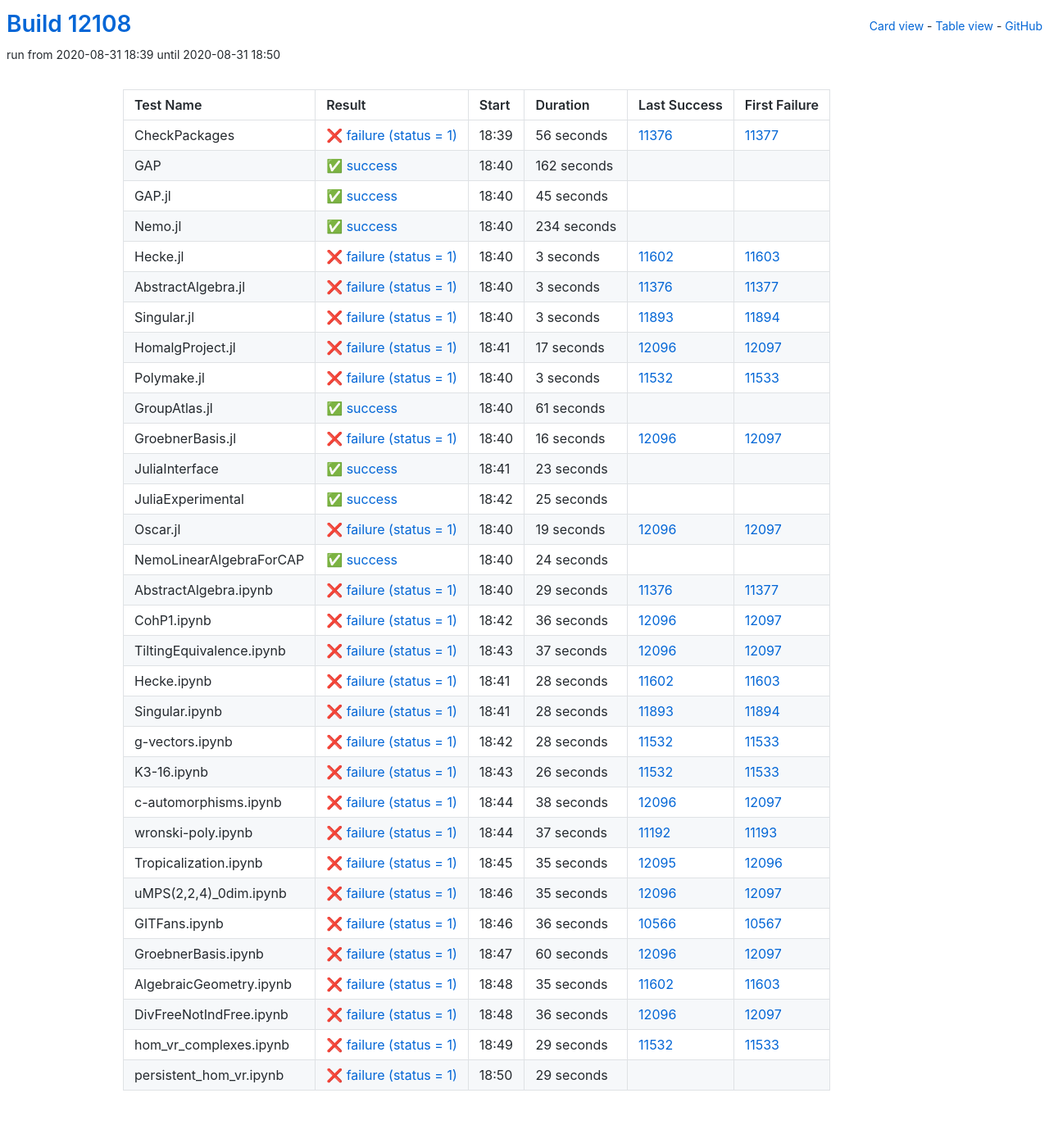
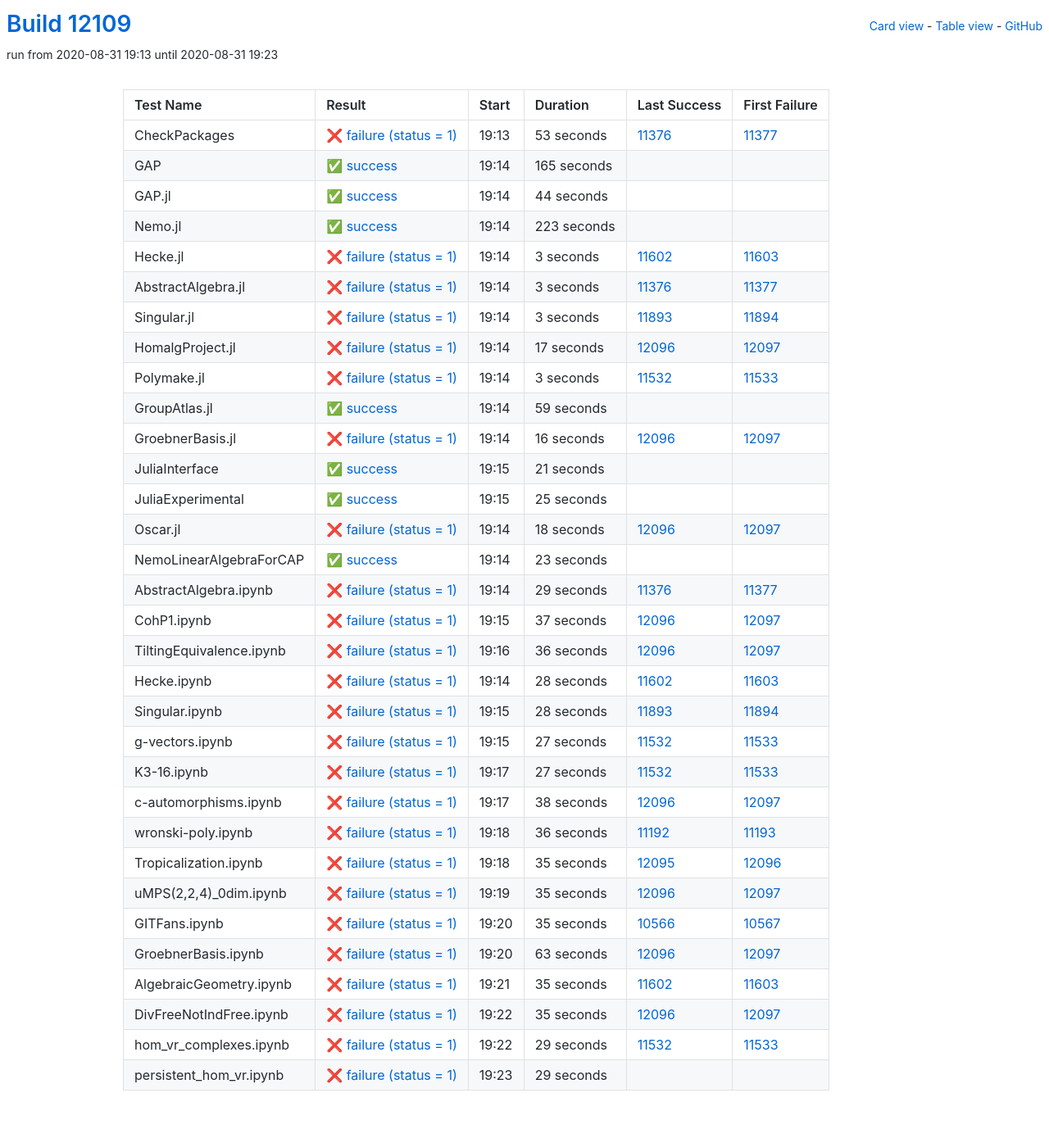
Before and after one commit to oscar-system/oscar-ci-status, a Jekyll site: the page built from table.html, in a window 1280 px wide. Shown: the whole page at 82% size. Built offline with Jekyll 4.4.1, drawn with Linux system fonts in a browser that asks for light colours.

Commit message:
Build #12109

```diff
--- a/_data/ci.yml
+++ b/_data/ci.yml
@@ -1,6 +1,6 @@
 ---
-build: 12108
-build_url: https://oscarci.mathematik.uni-kl.de/job/oscar/12108/
+build: 12109
+build_url: https://oscarci.mathematik.uni-kl.de/job/oscar/12109/
 job: oscar
 organization: oscar-system
 repo: oscar-ci-status
@@ -8,56 +8,56 @@
 tests:
 - name: CheckPackages
   id: checkpackages
-  log: https://oscarci.mathematik.uni-kl.de/job/oscar/12108/artifact/logs/build-12108/CheckPackages.log
-  start: 2020-08-31 18:39
+  log: https://oscarci.mathematik.uni-kl.de/job/oscar/12109/artifact/logs/build-12109/CheckPackages.log
+  start: 2020-08-31 19:13
   success: false
   exitcode: 1
   status: failure
-  duration: 56
+  duration: 53
   last_success: 11376
   last_success_url: https://oscarci.mathematik.uni-kl.de/job/oscar/11376/
   first_failure: 11377
   first_failure_url: https://oscarci.mathematik.uni-kl.de/job/oscar/11377/
 - name: GAP
   id: gap
-  log: https://oscarci.mathematik.uni-kl.de/job/oscar/12108/artifact/logs/build-12108/GAP.log
-  start: 2020-08-31 18:40
+  log: https://oscarci.mathematik.uni-kl.de/job/oscar/12109/artifact/logs/build-12109/GAP.log
+  start: 2020-08-31 19:14
   success: true
   exitcode: 0
   status: success
-  duration: 162
+  duration: 165
   last_success: false
   last_success_url:
   first_failure: false
   first_failure_url:
 - name: GAP.jl
   id: gap-jl
-  log: https://oscarci.mathematik.uni-kl.de/job/oscar/12108/artifact/logs/build-12108/GAP.jl.log
-  start: 2020-08-31 18:40
+  log: https://oscarci.mathematik.uni-kl.de/job/oscar/12109/artifact/logs/build-12109/GAP.jl.log
+  start: 2020-08-31 19:14
   success: true
   exitcode: 0
   status: success
-  duration: 45
+  duration: 44
   last_success: false
   last_success_url:
   first_failure: false
   first_failure_url:
 - name: Nemo.jl
   id: nemo-jl
-  log: https://oscarci.mathematik.uni-kl.de/job/oscar/12108/artifact/logs/build-12108/Nemo.jl.log
-  start: 2020-08-31 18:40
+  log: https://oscarci.mathematik.uni-kl.de/job/oscar/12109/artifact/logs/build-12109/Nemo.jl.log
+  start: 2020-08-31 19:14
   success: true
   exitcode: 0
   status: success
-  duration: 234
+  duration: 223
   last_success: false
   last_success_url:
   first_failure: false
   first_failure_url:
 - name: Hecke.jl
   id: hecke-jl
-  log: https://oscarci.mathematik.uni-kl.de/job/oscar/12108/artifact/logs/build-12108/Hecke.jl.log
-  start: 2020-08-31 18:40
+  log: https://oscarci.mathematik.uni-kl.de/job/oscar/12109/artifact/logs/build-12109/Hecke.jl.log
+  start: 2020-08-31 19:14
   success: false
   exitcode: 1
   status: failure
@@ -68,8 +68,8 @@
   first_failure_url: https://oscarci.mathematik.uni-kl.de/job/oscar/11603/
 - name: AbstractAlgebra.jl
   id: abstractalgebra-jl
-  log: https://oscarci.mathematik.uni-kl.de/job/oscar/12108/artifact/logs/build-12108/AbstractAlgebra.jl.log
-  start: 2020-08-31 18:40
+  log: https://oscarci.mathematik.uni-kl.de/job/oscar/12109/artifact/logs/build-12109/AbstractAlgebra.jl.log
+  start: 2020-08-31 19:14
   success: false
   exitcode: 1
   status: failure
@@ -80,8 +80,8 @@
   first_failure_url: https://oscarci.mathematik.uni-kl.de/job/oscar/11377/
 - name: Singular.jl
   id: singular-jl
-  log: https://oscarci.mathematik.uni-kl.de/job/oscar/12108/artifact/logs/build-12108/Singular.jl.log
-  start: 2020-08-31 18:40
+  log: https://oscarci.mathematik.uni-kl.de/job/oscar/12109/artifact/logs/build-12109/Singular.jl.log
+  start: 2020-08-31 19:14
   success: false
   exitcode: 1
   status: failure
@@ -92,8 +92,8 @@
   first_failure_url: https://oscarci.mathematik.uni-kl.de/job/oscar/11894/
 - name: HomalgProject.jl
   id: homalgproject-jl
-  log: https://oscarci.mathematik.uni-kl.de/job/oscar/12108/artifact/logs/build-12108/HomalgProject.jl.log
-  start: 2020-08-31 18:41
+  log: https://oscarci.mathematik.uni-kl.de/job/oscar/12109/artifact/logs/build-12109/HomalgProject.jl.log
+  start: 2020-08-31 19:14
   success: false
   exitcode: 1
   status: failure
@@ -104,8 +104,8 @@
   first_failure_url: https://oscarci.mathematik.uni-kl.de/job/oscar/12097/
 - name: Polymake.jl
   id: polymake-jl
-  log: https://oscarci.mathematik.uni-kl.de/job/oscar/12108/artifact/logs/build-12108/Polymake.jl.log
-  start: 2020-08-31 18:40
+  log: https://oscarci.mathematik.uni-kl.de/job/oscar/12109/artifact/logs/build-12109/Polymake.jl.log
+  start: 2020-08-31 19:14
   success: false
   exitcode: 1
   status: failure
@@ -116,20 +116,20 @@
   first_failure_url: https://oscarci.mathematik.uni-kl.de/job/oscar/11533/
 - name: GroupAtlas.jl
   id: groupatlas-jl
-  log: https://oscarci.mathematik.uni-kl.de/job/oscar/12108/artifact/logs/build-12108/GroupAtlas.jl.log
-  start: 2020-08-31 18:40
+  log: https://oscarci.mathematik.uni-kl.de/job/oscar/12109/artifact/logs/build-12109/GroupAtlas.jl.log
+  start: 2020-08-31 19:14
   success: true
   exitcode: 0
   status: success
-  duration: 61
+  duration: 59
   last_success: false
   last_success_url:
   first_failure: false
   first_failure_url:
 - name: GroebnerBasis.jl
   id: groebnerbasis-jl
-  log: https://oscarci.mathematik.uni-kl.de/job/oscar/12108/artifact/logs/build-12108/GroebnerBasis.jl.log
-  start: 2020-08-31 18:40
+  log: https://oscarci.mathematik.uni-kl.de/job/oscar/12109/artifact/logs/build-12109/GroebnerBasis.jl.log
+  start: 2020-08-31 19:14
   success: false
   exitcode: 1
   status: failure
@@ -140,20 +140,20 @@
   first_failure_url: https://oscarci.mathematik.uni-kl.de/job/oscar/12097/
 - name: JuliaInterface
   id: juliainterface
-  log: https://oscarci.mathematik.uni-kl.de/job/oscar/12108/artifact/logs/build-12108/JuliaInterface.log
-  start: 2020-08-31 18:41
+  log: https://oscarci.mathematik.uni-kl.de/job/oscar/12109/artifact/logs/build-12109/JuliaInterface.log
+  start: 2020-08-31 19:15
   success: true
   exitcode: 0
   status: success
-  duration: 23
+  duration: 21
   last_success: false
   last_success_url:
   first_failure: false
   first_failure_url:
 - name: JuliaExperimental
   id: juliaexperimental
-  log: https://oscarci.mathematik.uni-kl.de/job/oscar/12108/artifact/logs/build-12108/JuliaExperimental.log
-  start: 2020-08-31 18:42
+  log: https://oscarci.mathematik.uni-kl.de/job/oscar/12109/artifact/logs/build-12109/JuliaExperimental.log
+  start: 2020-08-31 19:15
   success: true
   exitcode: 0
   status: success
@@ -164,32 +164,32 @@
   first_failure_url:
 - name: Oscar.jl
   id: oscar-jl
-  log: https://oscarci.mathematik.uni-kl.de/job/oscar/12108/artifact/logs/build-12108/Oscar.jl.log
-  start: 2020-08-31 18:40
+  log: https://oscarci.mathematik.uni-kl.de/job/oscar/12109/artifact/logs/build-12109/Oscar.jl.log
+  start: 2020-08-31 19:14
   success: false
   exitcode: 1
   status: failure
-  duration: 19
+  duration: 18
   last_success: 12096
   last_success_url: https://oscarci.mathematik.uni-kl.de/job/oscar/12096/
   first_failure: 12097
   first_failure_url: https://oscarci.mathematik.uni-kl.de/job/oscar/12097/
 - name: NemoLinearAlgebraForCAP
   id: nemolinearalgebraforcap
-  log: https://oscarci.mathematik.uni-kl.de/job/oscar/12108/artifact/logs/build-12108/NemoLinearAlgebraForCAP.log
-  start: 2020-08-31 18:40
+  log: https://oscarci.mathematik.uni-kl.de/job/oscar/12109/artifact/logs/build-12109/NemoLinearAlgebraForCAP.log
+  start: 2020-08-31 19:14
   success: true
   exitcode: 0
   status: success
-  duration: 24
+  duration: 23
   last_success: false
   last_success_url:
   first_failure: false
   first_failure_url:
 - name: AbstractAlgebra.ipynb
   id: abstractalgebra-ipynb
-  log: https://oscarci.mathematik.uni-kl.de/job/oscar/12108/artifact/logs/build-12108/AbstractAlgebra.ipynb.log
-  start: 2020-08-31 18:40
+  log: https://oscarci.mathematik.uni-kl.de/job/oscar/12109/artifact/logs/build-12109/AbstractAlgebra.ipynb.log
+  start: 2020-08-31 19:14
   success: false
   exitcode: 1
   status: failure
@@ -200,8 +200,20 @@
   first_failure_url: https://oscarci.mathematik.uni-kl.de/job/oscar/11377/
 - name: CohP1.ipynb
   id: cohp1-ipynb
-  log: https://oscarci.mathematik.uni-kl.de/job/oscar/12108/artifact/logs/build-12108/CohP1.ipynb.log
-  start: 2020-08-31 18:42
+  log: https://oscarci.mathematik.uni-kl.de/job/oscar/12109/artifact/logs/build-12109/CohP1.ipynb.log
+  start: 2020-08-31 19:15
+  success: false
+  exitcode: 1
+  status: failure
+  duration: 37
+  last_success: 12096
+  last_success_url: https://oscarci.mathematik.uni-kl.de/job/oscar/12096/
+  first_failure: 12097
+  first_failure_url: https://oscarci.mathematik.uni-kl.de/job/oscar/12097/
+- name: TiltingEquivalence.ipynb
+  id: tiltingequivalence-ipynb
+  log: https://oscarci.mathematik.uni-kl.de/job/oscar/12109/artifact/logs/build-12109/TiltingEquivalence.ipynb.log
+  start: 2020-08-31 19:16
   success: false
   exitcode: 1
   status: failure
@@ -210,22 +222,10 @@
   last_success_url: https://oscarci.mathematik.uni-kl.de/job/oscar/12096/
   first_failure: 12097
   first_failure_url: https://oscarci.mathematik.uni-kl.de/job/oscar/12097/
-- name: TiltingEquivalence.ipynb
-  id: tiltingequivalence-ipynb
-  log: https://oscarci.mathematik.uni-kl.de/job/oscar/12108/artifact/logs/build-12108/TiltingEquivalence.ipynb.log
-  start: 2020-08-31 18:43
-  success: false
-  exitcode: 1
-  status: failure
-  duration: 37
-  last_success: 12096
-  last_success_url: https://oscarci.mathematik.uni-kl.de/job/oscar/12096/
-  first_failure: 12097
-  first_failure_url: https://oscarci.mathematik.uni-kl.de/job/oscar/12097/
 - name: Hecke.ipynb
   id: hecke-ipynb
-  log: https://oscarci.mathematik.uni-kl.de/job/oscar/12108/artifact/logs/build-12108/Hecke.ipynb.log
-  start: 2020-08-31 18:41
+  log: https://oscarci.mathematik.uni-kl.de/job/oscar/12109/artifact/logs/build-12109/Hecke.ipynb.log
+  start: 2020-08-31 19:14
   success: false
   exitcode: 1
   status: failure
@@ -236,8 +236,8 @@
   first_failure_url: https://oscarci.mathematik.uni-kl.de/job/oscar/11603/
 - name: Singular.ipynb
   id: singular-ipynb
-  log: https://oscarci.mathematik.uni-kl.de/job/oscar/12108/artifact/logs/build-12108/Singular.ipynb.log
-  start: 2020-08-31 18:41
+  log: https://oscarci.mathematik.uni-kl.de/job/oscar/12109/artifact/logs/build-12109/Singular.ipynb.log
+  start: 2020-08-31 19:15
   success: false
   exitcode: 1
   status: failure
@@ -248,32 +248,32 @@
   first_failure_url: https://oscarci.mathematik.uni-kl.de/job/oscar/11894/
 - name: g-vectors.ipynb
   id: g-vectors-ipynb
-  log: https://oscarci.mathematik.uni-kl.de/job/oscar/12108/artifact/logs/build-12108/g-vectors.ipynb.log
-  start: 2020-08-31 18:42
+  log: https://oscarci.mathematik.uni-kl.de/job/oscar/12109/artifact/logs/build-12109/g-vectors.ipynb.log
+  start: 2020-08-31 19:15
   success: false
   exitcode: 1
   status: failure
-  duration: 28
+  duration: 27
   last_success: 11532
   last_success_url: https://oscarci.mathematik.uni-kl.de/job/oscar/11532/
   first_failure: 11533
   first_failure_url: https://oscarci.mathematik.uni-kl.de/job/oscar/11533/
 - name: K3-16.ipynb
   id: k3-16-ipynb
-  log: https://oscarci.mathematik.uni-kl.de/job/oscar/12108/artifact/logs/build-12108/K3-16.ipynb.log
-  start: 2020-08-31 18:43
+  log: https://oscarci.mathematik.uni-kl.de/job/oscar/12109/artifact/logs/build-12109/K3-16.ipynb.log
+  start: 2020-08-31 19:17
   success: false
   exitcode: 1
   status: failure
-  duration: 26
+  duration: 27
   last_success: 11532
   last_success_url: https://oscarci.mathematik.uni-kl.de/job/oscar/11532/
   first_failure: 11533
   first_failure_url: https://oscarci.mathematik.uni-kl.de/job/oscar/11533/
 - name: c-automorphisms.ipynb
   id: c-automorphisms-ipynb
-  log: https://oscarci.mathematik.uni-kl.de/job/oscar/12108/artifact/logs/build-12108/c-automorphisms.ipynb.log
-  start: 2020-08-31 18:44
+  log: https://oscarci.mathematik.uni-kl.de/job/oscar/12109/artifact/logs/build-12109/c-automorphisms.ipynb.log
+  start: 2020-08-31 19:17
   success: false
   exitcode: 1
   status: failure
@@ -284,20 +284,20 @@
   first_failure_url: https://oscarci.mathematik.uni-kl.de/job/oscar/12097/
 - name: wronski-poly.ipynb
   id: wronski-poly-ipynb
-  log: https://oscarci.mathematik.uni-kl.de/job/oscar/12108/artifact/logs/build-12108/wronski-poly.ipynb.log
-  start: 2020-08-31 18:44
+  log: https://oscarci.mathematik.uni-kl.de/job/oscar/12109/artifact/logs/build-12109/wronski-poly.ipynb.log
+  start: 2020-08-31 19:18
   success: false
   exitcode: 1
   status: failure
-  duration: 37
+  duration: 36
   last_success: 11192
   last_success_url: https://oscarci.mathematik.uni-kl.de/job/oscar/11192/
   first_failure: 11193
   first_failure_url: https://oscarci.mathematik.uni-kl.de/job/oscar/11193/
 - name: Tropicalization.ipynb
   id: tropicalization-ipynb
-  log: https://oscarci.mathematik.uni-kl.de/job/oscar/12108/artifact/logs/build-12108/Tropicalization.ipynb.log
-  start: 2020-08-31 18:45
+  log: https://oscarci.mathematik.uni-kl.de/job/oscar/12109/artifact/logs/build-12109/Tropicalization.ipynb.log
+  start: 2020-08-31 19:18
   success: false
   exitcode: 1
   status: failure
@@ -308,8 +308,8 @@
   first_failure_url: https://oscarci.mathematik.uni-kl.de/job/oscar/12096/
 - name: uMPS(2,2,4)_0dim.ipynb
   id: umps-2-2-4-0dim-ipynb
-  log: https://oscarci.mathematik.uni-kl.de/job/oscar/12108/artifact/logs/build-12108/uMPS-2-2-4-_0dim.ipynb.log
-  start: 2020-08-31 18:46
+  log: https://oscarci.mathematik.uni-kl.de/job/oscar/12109/artifact/logs/build-12109/uMPS-2-2-4-_0dim.ipynb.log
+  start: 2020-08-31 19:19
   success: false
   exitcode: 1
   status: failure
@@ -320,32 +320,32 @@
   first_failure_url: https://oscarci.mathematik.uni-kl.de/job/oscar/12097/
 - name: GITFans.ipynb
   id: gitfans-ipynb
-  log: https://oscarci.mathematik.uni-kl.de/job/oscar/12108/artifact/logs/build-12108/GITFans.ipynb.log
-  start: 2020-08-31 18:46
+  log: https://oscarci.mathematik.uni-kl.de/job/oscar/12109/artifact/logs/build-12109/GITFans.ipynb.log
+  start: 2020-08-31 19:20
   success: false
   exitcode: 1
   status: failure
-  duration: 36
+  duration: 35
   last_success: 10566
   last_success_url: https://oscarci.mathematik.uni-kl.de/job/oscar/10566/
   first_failure: 10567
   first_failure_url: https://oscarci.mathematik.uni-kl.de/job/oscar/10567/
 - name: GroebnerBasis.ipynb
   id: groebnerbasis-ipynb
-  log: https://oscarci.mathematik.uni-kl.de/job/oscar/12108/artifact/logs/build-12108/GroebnerBasis.ipynb.log
-  start: 2020-08-31 18:47
+  log: https://oscarci.mathematik.uni-kl.de/job/oscar/12109/artifact/logs/build-12109/GroebnerBasis.ipynb.log
+  start: 2020-08-31 19:20
   success: false
   exitcode: 1
   status: failure
-  duration: 60
+  duration: 63
   last_success: 12096
   last_success_url: https://oscarci.mathematik.uni-kl.de/job/oscar/12096/
   first_failure: 12097
   first_failure_url: https://oscarci.mathematik.uni-kl.de/job/oscar/12097/
 - name: AlgebraicGeometry.ipynb
   id: algebraicgeometry-ipynb
-  log: https://oscarci.mathematik.uni-kl.de/job/oscar/12108/artifact/logs/build-12108/AlgebraicGeometry.ipynb.log
-  start: 2020-08-31 18:48
+  log: https://oscarci.mathematik.uni-kl.de/job/oscar/12109/artifact/logs/build-12109/AlgebraicGeometry.ipynb.log
+  start: 2020-08-31 19:21
   success: false
   exitcode: 1
   status: failure
@@ -356,20 +356,20 @@
   first_failure_url: https://oscarci.mathematik.uni-kl.de/job/oscar/11603/
 - name: DivFreeNotIndFree.ipynb
   id: divfreenotindfree-ipynb
-  log: https://oscarci.mathematik.uni-kl.de/job/oscar/12108/artifact/logs/build-12108/DivFreeNotIndFree.ipynb.log
-  start: 2020-08-31 18:48
+  log: https://oscarci.mathematik.uni-kl.de/job/oscar/12109/artifact/logs/build-12109/DivFreeNotIndFree.ipynb.log
+  start: 2020-08-31 19:22
   success: false
   exitcode: 1
   status: failure
-  duration: 36
+  duration: 35
   last_success: 12096
   last_success_url: https://oscarci.mathematik.uni-kl.de/job/oscar/12096/
   first_failure: 12097
   first_failure_url: https://oscarci.mathematik.uni-kl.de/job/oscar/12097/
 - name: hom_vr_complexes.ipynb
   id: hom-vr-complexes-ipynb
-  log: https://oscarci.mathematik.uni-kl.de/job/oscar/12108/artifact/logs/build-12108/hom_vr_complexes.ipynb.log
-  start: 2020-08-31 18:49
+  log: https://oscarci.mathematik.uni-kl.de/job/oscar/12109/artifact/logs/build-12109/hom_vr_complexes.ipynb.log
+  start: 2020-08-31 19:22
   success: false
   exitcode: 1
   status: failure
@@ -380,8 +380,8 @@
   first_failure_url: https://oscarci.mathematik.uni-kl.de/job/oscar/11533/
 - name: persistent_hom_vr.ipynb
   id: persistent-hom-vr-ipynb
-  log: https://oscarci.mathematik.uni-kl.de/job/oscar/12108/artifact/logs/build-12108/persistent_hom_vr.ipynb.log
-  start: 2020-08-31 18:50
+  log: https://oscarci.mathematik.uni-kl.de/job/oscar/12109/artifact/logs/build-12109/persistent_hom_vr.ipynb.log
+  start: 2020-08-31 19:23
   success: false
   exitcode: 1
   status: failure
```
Also changed, not shown: README.md.
